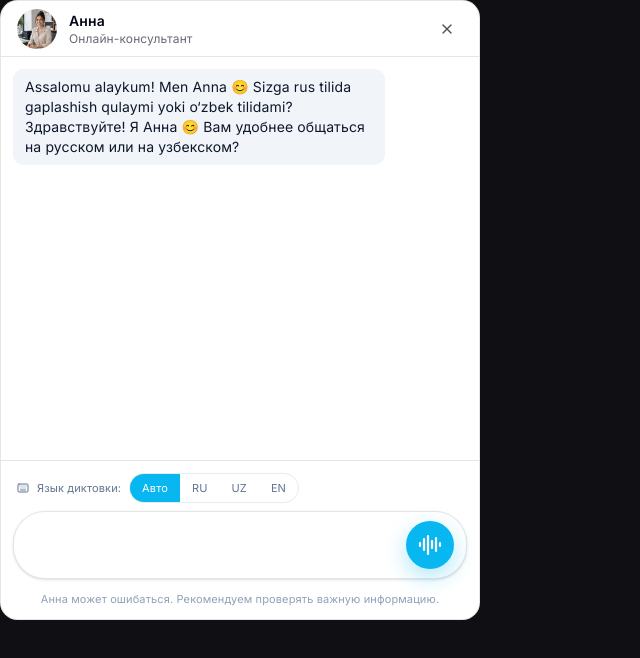
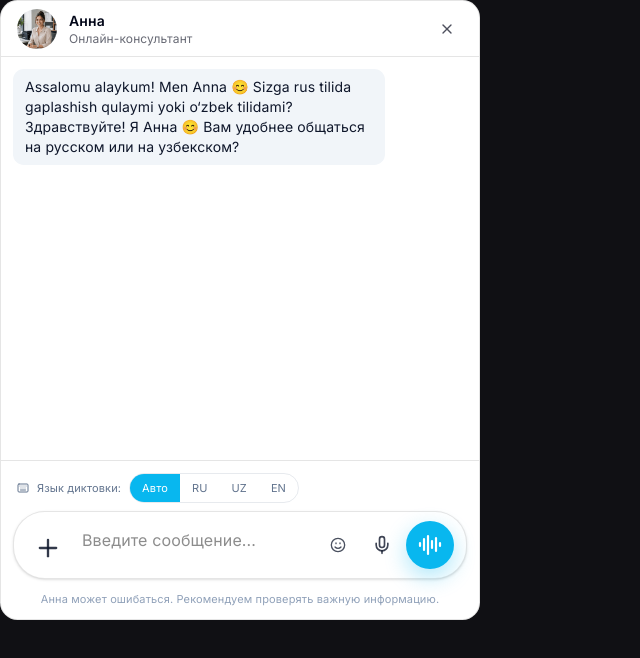
Before and after one commit to Mustafa00764/crm-admin, a Next.js app: page /widget/chat in a window 1280 px wide. Shown: the top 658 px of the page, without its empty margins (0-640 px from the left). Built offline with nearby package versions, Linux system fonts and the light colour scheme.

Commit message:
edit chat

```diff
--- a/features/public-chat/ui/public-chat-widget.tsx
+++ b/features/public-chat/ui/public-chat-widget.tsx
@@ -1678,7 +1678,7 @@ export function PublicChatWidget({
               type="button"
               onClick={openFileDialog}
               disabled={pending || shouldBlockChat}
-              className="flex h-11 w-11 shrink-0 items-center justify-center rounded-full text-white/85 transition hover:bg-white/5 disabled:opacity-50"
+              className="flex h-11 w-11 shrink-0 items-center justify-center rounded-full text-slate-900/85 transition hover:bg-white/5 disabled:opacity-50"
               title="Прикрепить файл"
             >
               <Plus className="h-7 w-7" strokeWidth={2} />
@@ -1701,7 +1701,7 @@ export function PublicChatWidget({
                     ? 'Заполните форму, чтобы продолжить...'
                     : 'Введите сообщение...'
                 }
-                className="min-h-[44px] max-h-28 w-full resize-none border-0 bg-transparent px-1 py-2 text-[16px] leading-6 text-white outline-none placeholder:text-white/45 disabled:opacity-60"
+                className="min-h-[44px] max-h-28 w-full resize-none border-0 bg-transparent px-1 py-2 text-[16px] leading-6 text-slate-900 outline-none placeholder:text-black/45 disabled:opacity-60"
               />
             </div>
 
@@ -1710,7 +1710,7 @@ export function PublicChatWidget({
                 type="button"
                 onClick={() => setEmojiOpen(current => !current)}
                 disabled={pending || shouldBlockChat}
-                className="flex h-10 w-10 items-center justify-center rounded-full text-white/75 transition hover:bg-white/5 hover:text-white disabled:opacity-50"
+                className="flex h-10 w-10 items-center justify-center rounded-full text-slate-900/75 transition hover:bg-black/5 hover:text-slate-900 disabled:opacity-50"
                 title="Смайлики"
               >
                 <Smile className="h-4 w-4" />
@@ -1720,7 +1720,7 @@ export function PublicChatWidget({
                 type="button"
                 onClick={() => void startDictation()}
                 disabled={pending || shouldBlockChat}
-                className="flex h-10 w-10 items-center justify-center rounded-full text-white/80 transition hover:bg-white/5 hover:text-white disabled:opacity-50"
+                className="flex h-10 w-10 items-center justify-center rounded-full text-slate-900/80 transition hover:bg-black/5 hover:text-slate-900 disabled:opacity-50"
                 title="Диктовка: распознать речь в текст"
               >
                 <Mic className="h-5 w-5" />
```
